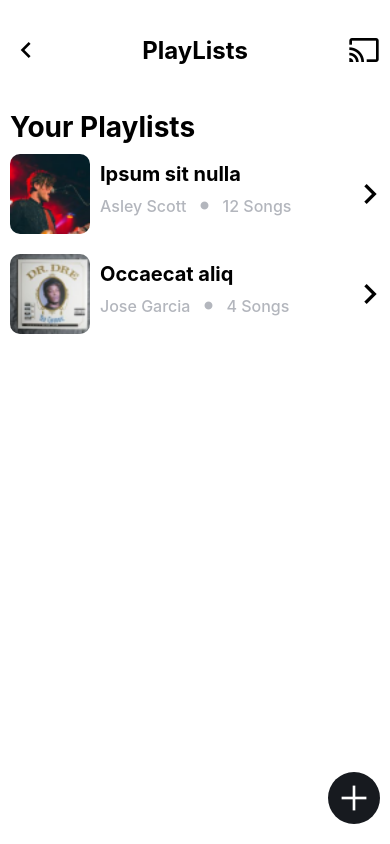
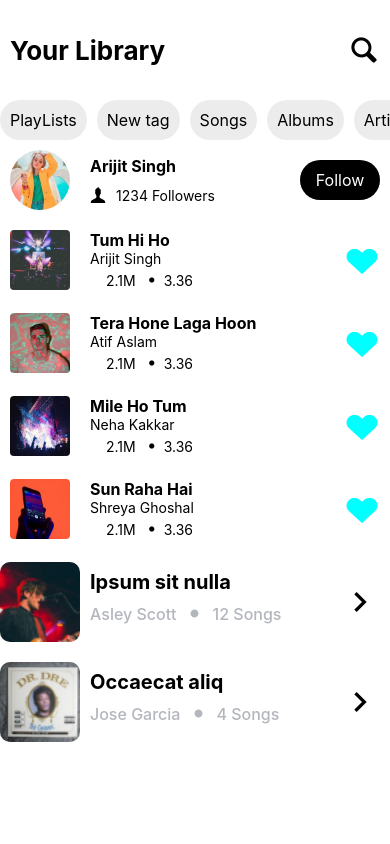
Before and after one commit to HKThanh/Music-Stream-App, a React Native app: screen / in a window 390 px wide. Built offline with nearby package versions, Linux system fonts and the light colour scheme.

Commit message:
UI: Adding MyLibrary Screen UI (not implemented data and function)

```diff
--- a/App.js
+++ b/App.js
@@ -1,9 +1,10 @@
 import HomeScreen from "./Screens/Home";
 import LaunchScreen_Premium from "./Screens/LaunchScreen_Premium";
 import MyPlayList from "./Screens/MyPlayList";
+import MyLibrary from "./Screens/MyLibrary";
 
 export default function App() {
   return (
-    <MyPlayList />
+    <MyLibrary />
   );
 }
--- /dev/null
+++ b/Screens/MyLibrary.js
@@ -0,0 +1,265 @@
+import { SafeAreaView, View, Text, Image, Pressable, FlatList, StyleSheet, Dimensions } from "react-native";
+import React from "react";
+import Ionicons from "@expo/vector-icons";
+import MaterialCommunityIcons from '@expo/vector-icons/MaterialCommunityIcons';
+import Entypo from '@expo/vector-icons/Entypo';
+
+const { width } = Dimensions.get('window');
+
+const filterItem = ({ item }) => (
+    <Pressable style={styles.filterContainer}>
+        <Text style={styles.filterTitle}>{item.name}</Text>
+    </Pressable>
+)
+
+const ArtistItems = ({ item }) => (
+    <View style={{ padding: 10, flexDirection: 'row', justifyContent: 'space-between', alignItems: 'center' }}>
+        <View style={{flexDirection: 'row'}}>
+            <Image source={item.image} style={{ width: 60, height: 60 }} />
+            <View style={{justifyContent: 'space-around', marginLeft: 20}}>
+                <Text style={{ fontSize: 16, fontWeight: '700' }}>{item.name}</Text>
+                <View style={{flexDirection: 'row'}}>
+                    <Entypo name="user" size={16} color="black" />
+                    <Text style={{ fontSize: 14, color: '#000', marginLeft: 10 }}>{item.followers} Followers</Text>
+                </View>
+            </View>
+        </View>
+        <Pressable style={styles.followButton}>
+            <Text style={styles.followText}>Follow</Text>
+        </Pressable>
+    </View>
+)
+
+const MusicItems = ({ item }) => (
+    <View style={{ padding: 10, flexDirection: 'row', alignItems: 'center', justifyContent: 'space-between' }}>
+        <View style={{flexDirection: 'row'}}>
+            <Image source={item.image} style={{ width: 60, height: 60 }} />
+            <View style={{marginLeft: 20}}>
+                <Text style={{ fontSize: 16, fontWeight: '700' }}>{item.name}</Text>
+                <Text style={{ fontSize: 14, color: '#000' }}>{item.artist}</Text>
+                <View style={{flexDirection: 'row', alignItems: 'center'}}>
+                    <Entypo name="triangle-right" size={16} color="white" />
+                    <Text>{item.view}M </Text>
+                    <Entypo name="dot-single" size={24} color="black" />
+                    <Text>{item.duration}</Text>
+                </View>
+            </View>
+        </View>
+        <Entypo name="heart" size={36} color="cyan" />
+    </View>
+)
+
+const AlbumItems = ({ item }) => (
+    <View style={styles.playListContainer}>
+        <Image source={item.image} style={styles.image} />
+        <View style={styles.textContainer}>
+            <Text style={styles.playListTitle}>{item.title}</Text>
+            <View style={{flexDirection: 'row', alignItems: 'center'}}>
+                <Text style={styles.author}>{item.author}</Text>
+                <Entypo name="dot-single" size={36} color="#B3B6BD" />
+                <Text style={styles.numberOfSongs}>{item.numberOfSongs} Songs</Text>
+            </View>
+        </View>
+        <Pressable style={{position: 'absolute', right: 10}}>
+            <MaterialCommunityIcons name="chevron-right" size={40} color="black" />
+        </Pressable>
+    </View>
+)
+
+const MyLibrary = () => {
+    const filter = [
+        {
+            id: 1,
+            name: 'PlayLists',
+        },
+        {
+            id: 2,
+            name: 'New tag',
+        },
+        {
+            id: 3,
+            name: 'Songs',
+        },
+        {
+            id: 4,
+            name: 'Albums',
+        },
+        {
+            id: 5,
+            name: 'Artists',
+        },
+    ]
+
+    const artist = [
+        {
+            id: 1,
+            name: 'Arijit Singh',
+            followers: 1234,
+            image: require('../assets/My_Library/Image_107.png'),
+        },
+        {
+            id: 2,
+            name: 'Atif Aslam',
+            followers: 1234,
+        },
+        {
+            id: 3,
+            name: 'Neha Kakkar',
+            followers: 1234,
+        },
+        {
+            id: 4,
+            name: 'Shreya Ghoshal',
+            followers: 1234,
+        },
+    ]
+
+    const music = [
+        {
+            id: 1,
+            name: 'Tum Hi Ho',
+            artist: 'Arijit Singh',
+            image: require('../assets/My_Library/Image_101.png'),
+            view: 2.1,
+            duration: 3.36,
+        },
+        {
+            id: 2,
+            name: 'Tera Hone Laga Hoon',
+            artist: 'Atif Aslam',
+            image: require('../assets/My_Library/Image_102.png'),
+            view: 2.1,
+            duration: 3.36,
+        },
+        {
+            id: 3,
+            name: 'Mile Ho Tum',
+            artist: 'Neha Kakkar',
+            image: require('../assets/My_Library/Image_104.png'),
+            view: 2.1,
+            duration: 3.36,
+        },
+        {
+            id: 4,
+            name: 'Sun Raha Hai',
+            artist: 'Shreya Ghoshal',
+            image: require('../assets/My_Library/Image_105.png'),
+            view: 2.1,
+            duration: 3.36,
+        },
+    ]
+
+    const album = [
+        {
+            id: 1,
+            title: 'Ipsum sit nulla',
+            author: 'Asley Scott',
+            numberOfSongs: 12,
+            image: require('../assets/My_Playlists/Image_110.png')
+        },
+        {
+            id: 2,
+            title: 'Occaecat aliq',
+            author: 'Jose Garcia',
+            numberOfSongs: 4,
+            image: require('../assets/My_Playlists/Image_111.png')
+        },
+    ]
+    return (
+        <SafeAreaView>
+            <View style={styles.headerContainer}>
+                <Text style={styles.headerTitle}>Your Library</Text>
+                <Entypo name="magnifying-glass" size={32} color="black" />
+            </View>
+            <FlatList
+                data={filter}
+                renderItem={filterItem}
+                horizontal
+                showsHorizontalScrollIndicator={false}
+            />
+            <FlatList
+                data={artist.filter((item, index) => index < 1)}
+                renderItem={ArtistItems}
+            />
+            <FlatList
+                data={music}
+                renderItem={MusicItems}
+            />
+            <FlatList
+                data={album}
+                renderItem={AlbumItems}
+            />
+        </SafeAreaView>
+    );
+}
+
+const styles = StyleSheet.create({
+    container: {
+        flex: 1,
+        backgroundColor: '#FFFFFF',
+    },
+    headerContainer: {
+        height: 100,
+        flexDirection: 'row',
+        justifyContent: 'space-between',
+        padding: 10,
+        alignItems: 'center',
+    },
+    headerTitle: {
+        fontSize: 26,
+        fontWeight: '700',
+    },
+    filterContainer: {
+        padding: 10,
+        backgroundColor: '#ECECEC',
+        borderRadius: 20,
+        marginRight: 10,
+    },
+    filterTitle: {
+        color: '#000',
+        fontSize: 16,
+    },
+    followButton: {
+        height: 40,
+        width: 80,
+        backgroundColor: '#000',
+        padding: 10,
+        borderRadius: 20,
+        justifyContent: 'center',
+        alignItems: 'center',
+    },
+    followText: {
+        color: '#fff',
+        fontSize: 16,
+    },
+    playListContainer: {
+        width: width,
+        flexDirection: 'row',
+        alignItems: 'center',
+        marginVertical: 10,
+    },
+    image: {
+        width: 80,
+        height: 80,
+        borderRadius: 10,
+    },
+    textContainer: {
+        marginLeft: 10,
+    },
+    playListTitle: {
+        fontSize: 20,
+        fontWeight: '700',
+    },
+    author: {
+        fontSize: 16,
+        fontWeight: '500',
+        color: '#B3B6BD',
+    },
+    numberOfSongs: {
+        fontSize: 16,
+        fontWeight: '500',
+        color: '#B3B6BD',
+    }
+});
+
+export default MyLibrary;
--- a/app.json
+++ b/app.json
@@ -4,7 +4,6 @@
     "slug": "MusicStreamApp",
     "version": "1.0.0",
     "orientation": "portrait",
-    "icon": "./assets/icon.png",
     "userInterfaceStyle": "light",
     "splash": {
       "image": "./assets/splash.png",
```
